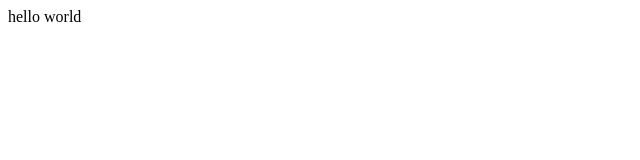
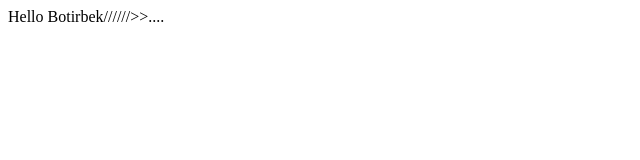
Before and after one commit to Termiziy-Dev/Teamwork-1, a plain HTML site: page index.html in a window 1280 px wide. Shown: the full height of the page, 0-640 px from the left. Drawn offline with Linux system fonts and the light colour scheme.

Commit message:
Update index.html
o'zgardi-1

```diff
--- a/index.html
+++ b/index.html
@@ -6,6 +6,6 @@
     <title>Document</title>
 </head>
 <body>
-    hello world
+    Hello Botirbek//////>>....
 </body>
 </html>
```
